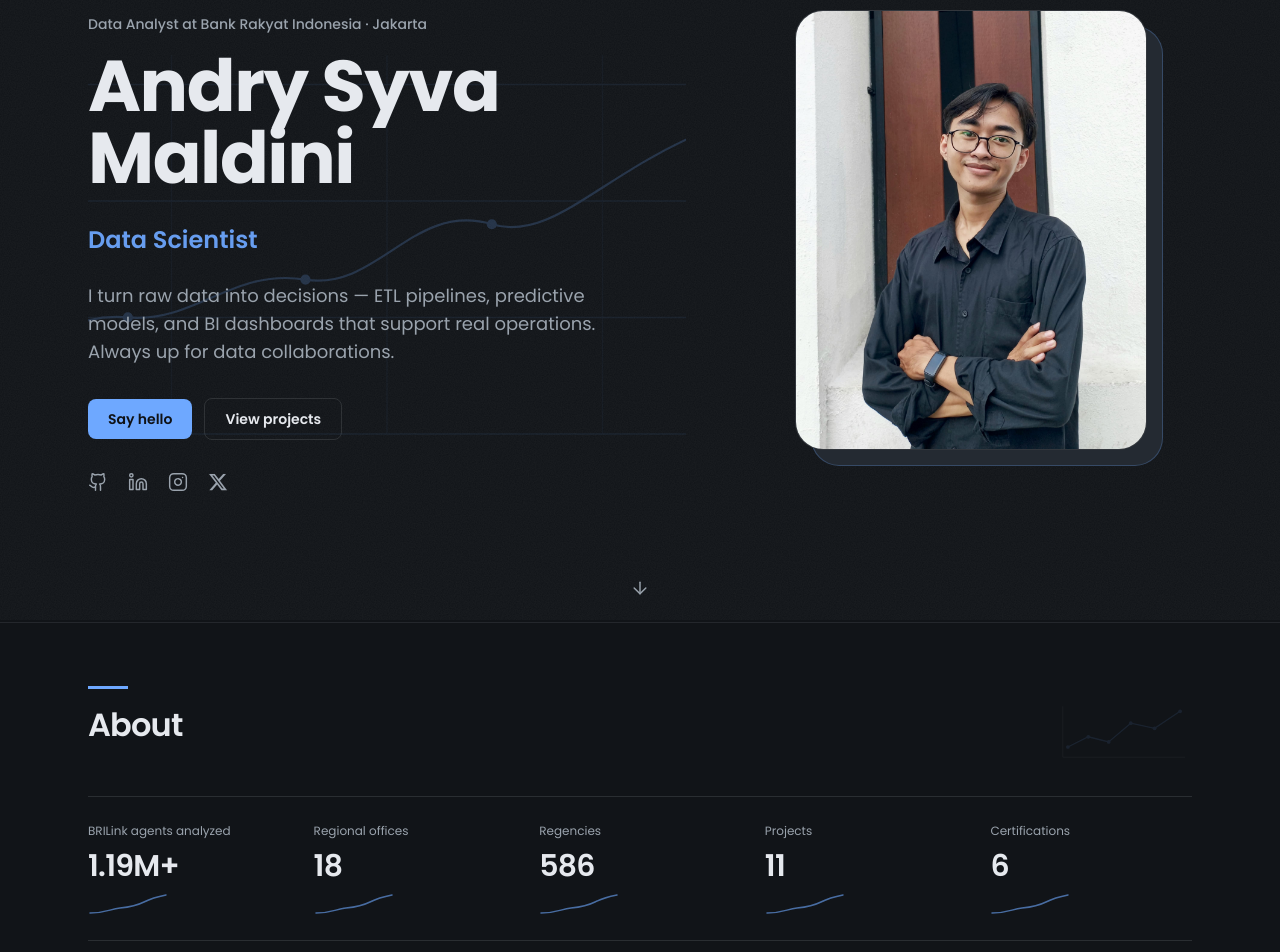
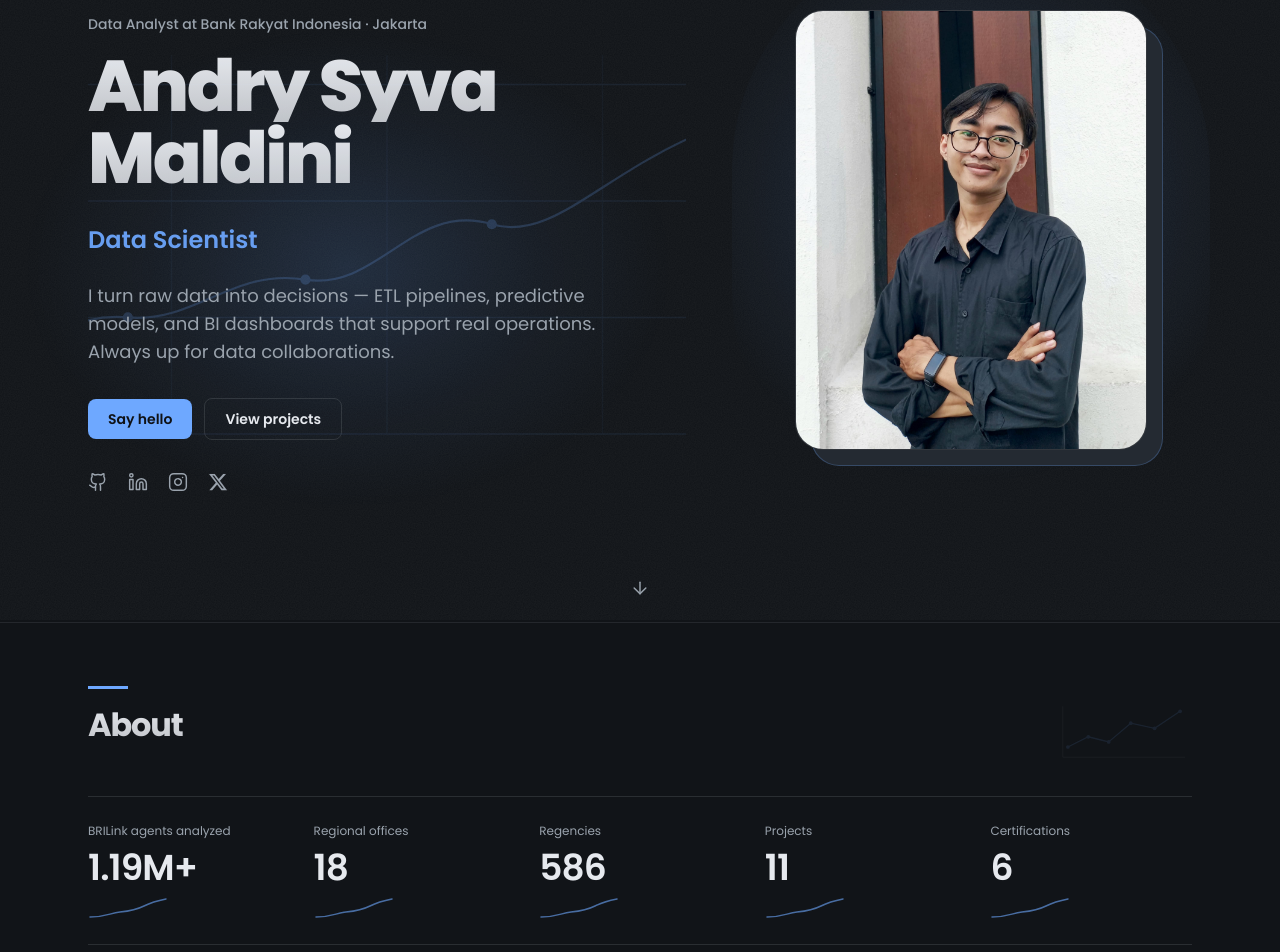
Before and after one commit to andrymldni/portofolio, a Next.js app: page / in a window 1280 px wide. Shown: the part 180-1132 px from the top of the page. Built offline with nearby package versions, Linux system fonts and the light colour scheme.

Commit message:
Dark by default; card depth, hero glow, glowing borders, bolder type

```diff
--- a/src/app/globals.css
+++ b/src/app/globals.css
@@ -957,3 +957,144 @@ main > section[id]::before {
 :root[data-theme="light"] .cv-paper {
   box-shadow: 0 20px 50px -24px rgb(var(--ink) / 0.16), 0 0 0 1px rgb(var(--ink) / 0.14);
 }
+
+/* =============================================================================
+   Task N additions: dark-default depth, hero accent light, glowing card
+   borders on fine pointers, and bolder display typography.
+============================================================================= */
+
+/* Card depth: an inner top highlight plus a soft layered shadow. */
+:root:not([data-theme="light"]) .card,
+:root:not([data-theme="light"]) .section-band-panel {
+  box-shadow:
+    inset 0 1px 0 rgb(var(--ink) / 0.06),
+    0 1px 2px rgba(0, 0, 0, 0.3),
+    0 14px 32px -20px rgba(0, 0, 0, 0.6);
+}
+:root[data-theme="light"] .card,
+:root[data-theme="light"] .section-band-panel {
+  box-shadow:
+    inset 0 1px 0 rgba(255, 255, 255, 0.85),
+    0 8px 20px -16px rgb(var(--ink) / 0.22);
+}
+:root:not([data-theme="light"]) :is(.command-dialog, .modal-backdrop [role="dialog"]) {
+  box-shadow:
+    inset 0 1px 0 rgb(var(--ink) / 0.07),
+    0 2px 4px rgba(0, 0, 0, 0.32),
+    0 28px 64px -28px rgba(0, 0, 0, 0.7);
+}
+:root:not([data-theme="light"]) .certificate-pose > .card:has(> button[aria-haspopup="dialog"]) {
+  box-shadow:
+    inset 0 1px 0 rgb(var(--ink) / 0.06),
+    0 2px 4px rgba(0, 0, 0, 0.3),
+    0 22px 44px -24px rgba(0, 0, 0, 0.66);
+}
+
+/* Hero accent light: static radial gradients, no blur or animation. */
+.hero-name-glow {
+  position: absolute;
+  z-index: -20;
+  left: -10%;
+  top: 12%;
+  width: min(40rem, 120%);
+  aspect-ratio: 1.35;
+  pointer-events: none;
+  background: radial-gradient(
+    ellipse at center,
+    rgb(var(--brand) / 0.16) 0%,
+    rgb(var(--brand) / 0.05) 42%,
+    transparent 72%
+  );
+}
+.hero-portrait-glow {
+  position: absolute;
+  z-index: -10;
+  inset: -18%;
+  border-radius: 9999px;
+  pointer-events: none;
+  background: radial-gradient(
+    circle at 50% 45%,
+    rgb(var(--brand) / 0.24) 0%,
+    rgb(var(--brand) / 0.07) 42%,
+    transparent 70%
+  );
+}
+:root[data-theme="light"] .hero-name-glow,
+:root[data-theme="light"] .hero-portrait-glow {
+  opacity: 0.55;
+}
+
+/* A masked gradient border that follows the card edge on hover. */
+@media (hover: hover) and (pointer: fine) and (prefers-reduced-motion: no-preference) {
+  .project-card::after,
+  .certificate-pose > .card::after {
+    content: "";
+    position: absolute;
+    inset: 0;
+    z-index: 2;
+    border-radius: inherit;
+    padding: 1px;
+    pointer-events: none;
+    opacity: 0;
+    transition: opacity 200ms ease;
+    background: radial-gradient(
+      circle at var(--pointer-x, 78%) var(--pointer-y, 0%),
+      rgb(var(--brand) / 0.95) 0%,
+      rgb(var(--brand) / 0.35) 24%,
+      transparent 52%
+    );
+    -webkit-mask:
+      linear-gradient(#000 0 0) content-box,
+      linear-gradient(#000 0 0);
+    mask:
+      linear-gradient(#000 0 0) content-box,
+      linear-gradient(#000 0 0);
+    -webkit-mask-composite: xor;
+    mask-composite: exclude;
+  }
+  .certificate-pose > .card::after {
+    background: conic-gradient(
+      from 205deg at 50% 50%,
+      transparent 0 28%,
+      rgb(var(--brand) / 0.9) 40%,
+      transparent 52% 100%
+    );
+  }
+  .project-card:hover::after,
+  .certificate-pose > .card:hover::after {
+    opacity: 1;
+  }
+}
+
+/* Bolder display type with a gentle vertical ink gradient. */
+.section-heading h2,
+#experience h2 {
+  font-weight: 700;
+  letter-spacing: -0.035em;
+}
+.hero-surface h1 {
+  font-weight: 800;
+  letter-spacing: -0.035em;
+}
+.section-title-line,
+#experience h2,
+.hero-surface .name-line {
+  background-image: linear-gradient(
+    180deg,
+    rgb(var(--ink)) 0%,
+    rgb(var(--ink) / 0.82) 100%
+  );
+  -webkit-background-clip: text;
+  background-clip: text;
+  color: rgb(var(--ink));
+  -webkit-text-fill-color: transparent;
+}
+@supports not ((-webkit-background-clip: text) or (background-clip: text)) {
+  .section-title-line,
+  #experience h2,
+  .hero-surface .name-line {
+    background-image: none;
+    color: rgb(var(--ink));
+    -webkit-text-fill-color: currentColor;
+  }
+}
--- a/src/app/layout.tsx
+++ b/src/app/layout.tsx
@@ -25,11 +25,8 @@ const poppins = localFont({
 });
 
 export const viewport: Viewport = {
-  themeColor: [
-    { media: "(prefers-color-scheme: light)", color: "#f3f5f8" },
-    { media: "(prefers-color-scheme: dark)", color: "#111418" },
-  ],
-  colorScheme: "light dark",
+  themeColor: "#111418",
+  colorScheme: "dark light",
 };
 
 const SITE_TITLE = "Andry Syva Maldini – Data Analyst & Data Scientist Portfolio";
@@ -126,8 +123,7 @@ const themeInit = `(() => {
   try {
     const key = 'theme';
     const saved = localStorage.getItem(key);
-    const mql = window.matchMedia('(prefers-color-scheme: dark)');
-    const theme = saved || (mql.matches ? 'dark' : 'light');
+    const theme = saved === 'light' || saved === 'dark' ? saved : 'dark';
     document.documentElement.dataset.theme = theme;
   } catch {}
 })();`;
@@ -138,7 +134,7 @@ export default function RootLayout({
   children: React.ReactNode;
 }) {
   return (
-    <html lang="en" suppressHydrationWarning>
+    <html lang="en" data-theme="dark" suppressHydrationWarning>
       <head>
         <script dangerouslySetInnerHTML={{ __html: themeInit }} />
         <script
--- a/src/components/sections/About.tsx
+++ b/src/components/sections/About.tsx
@@ -118,12 +118,12 @@ export default function About() {
 
       <RevealGroup delay={0.1} gap={0.12}>
         <p className="text-sm font-medium text-muted">What I work on</p>
-        <ol className="mt-3">
+        <ol className="mt-3 space-y-3">
           {FOCUS.map((item, i) => (
             <motion.li
               key={item.title}
               variants={rise}
-              className="grid gap-2 border-t border-line py-5 sm:grid-cols-[2.5rem_1fr] sm:gap-4"
+              className="card grid gap-2 p-5 sm:grid-cols-[2.5rem_1fr] sm:gap-4"
             >
               <span className="text-sm font-medium text-muted">
                 {String(i + 1).padStart(2, "0")}
--- a/src/components/sections/Experience.tsx
+++ b/src/components/sections/Experience.tsx
@@ -39,6 +39,7 @@ function ExperienceItem({
         />
       )}
 
+      <div className="card p-5 sm:p-6">
         <div className="flex flex-wrap items-start justify-between gap-x-6 gap-y-2">
           <div className="min-w-0">
             <h3 className="text-lg font-semibold leading-snug text-ink">
@@ -91,6 +92,7 @@ function ExperienceItem({
             />
           </button>
         )}
+      </div>
     </li>
   );
 }
@@ -104,7 +106,7 @@ export default function Experience() {
             aria-hidden="true"
             className="mb-4 block h-[3px] w-10 origin-left bg-brand"
           />
-          <h2 className="text-2xl font-semibold leading-tight tracking-tight md:text-[2rem]">
+          <h2 className="text-2xl font-bold leading-tight tracking-tight md:text-[2rem]">
             Experience
           </h2>
           <p className="mt-3 max-w-sm leading-relaxed text-muted">
--- a/src/components/sections/Hero.tsx
+++ b/src/components/sections/Hero.tsx
@@ -65,6 +65,7 @@ export default function Hero() {
       <div className="grid items-center gap-12 md:grid-cols-[1.15fr_0.85fr] md:gap-10 lg:gap-16">
         {/* Copy */}
         <motion.div style={{ y: copyY, opacity: copyOpacity }} className="relative">
+          <div aria-hidden="true" className="hero-name-glow" />
           <HeroChart />
           <motion.div
             variants={stagger(0.1, 0.1)}
@@ -81,7 +82,7 @@ export default function Hero() {
             </motion.p>
 
             <h1
-              className="mt-4 text-[2.75rem] font-bold leading-[1.02] tracking-[-0.02em] sm:text-6xl lg:text-[4.5rem]"
+              className="mt-4 text-[2.75rem] font-extrabold leading-[1.02] tracking-[-0.02em] sm:text-6xl lg:text-[4.5rem]"
             >
               <span className="sr-only">Andry Syva Maldini</span>
               <span aria-hidden="true" className="name-mask block overflow-hidden pb-[0.08em]">
@@ -173,6 +174,7 @@ export default function Hero() {
               ref={photoRef}
               className="pointer-surface pointer-tilt relative aspect-[4/5]"
             >
+              <div aria-hidden="true" className="hero-portrait-glow" />
               {/* Offset grey block behind the photo: a paper cut-out, not a glow. */}
               <div
                 aria-hidden="true"
--- a/src/components/sections/ImpactStats.tsx
+++ b/src/components/sections/ImpactStats.tsx
@@ -75,7 +75,7 @@ export default function ImpactStats() {
       {stats.map((stat) => (
         <div key={stat.label} className="min-w-0 last:col-span-2 sm:last:col-span-1">
           <dt className="text-xs leading-relaxed text-muted">{stat.label}</dt>
-          <dd className="mt-2 text-2xl font-semibold tabular-nums tracking-tight text-ink sm:text-3xl">
+          <dd className="mt-2 text-3xl font-semibold tabular-nums tracking-tight text-ink sm:text-4xl">
             <span className="sr-only">{stat.final ?? stat.value}</span>
             <span aria-hidden="true" data-count>{stat.final ?? stat.value}</span>
             {/* The same unlabeled rising flourish for every count, not a data series. */}
--- a/src/components/ui/Section.tsx
+++ b/src/components/ui/Section.tsx
@@ -27,8 +27,8 @@ export default function Section({
   const isSplit = layout === "split";
   const isBand = layout === "band";
   const titleClass = isBand
-    ? "overflow-hidden pb-[0.08em] text-3xl font-semibold leading-tight tracking-tight sm:text-4xl md:text-[2.75rem]"
-    : "overflow-hidden pb-[0.08em] text-2xl font-semibold leading-tight tracking-tight md:text-[2rem]";
+    ? "overflow-hidden pb-[0.08em] text-3xl font-bold leading-tight tracking-tight sm:text-4xl md:text-[2.75rem]"
+    : "overflow-hidden pb-[0.08em] text-2xl font-bold leading-tight tracking-tight md:text-[2rem]";
 
   const header = (
     <header
@@ -58,7 +58,7 @@ export default function Section({
         id={id || title.toLowerCase().replace(/\s+/g, "-")}
         className={`relative py-12 md:py-16 ${className ?? ""}`}
       >
-        <div className="relative overflow-hidden rounded-2xl border border-line bg-surface/60 px-5 py-10 sm:px-8 md:px-10 md:py-12">
+        <div className="section-band-panel relative overflow-hidden rounded-2xl border border-line bg-surface/60 px-5 py-10 sm:px-8 md:px-10 md:py-12">
           <div className="relative">
             {motif && <SectionMotif kind={motif} placement="heading" />}
             {header}
--- a/src/hooks/usePointerSurface.ts
+++ b/src/hooks/usePointerSurface.ts
@@ -25,6 +25,8 @@ export function usePointerSurface<T extends HTMLElement>(ref: RefObject<T | null
       cancelAnimationFrame(frame);
       frame = 0;
       element.style.setProperty("--tilt-angle", "0deg");
+      element.style.removeProperty("--pointer-x");
+      element.style.removeProperty("--pointer-y");
     };
     const paint = () => {
       frame = 0;
@@ -38,6 +40,8 @@ export function usePointerSurface<T extends HTMLElement>(ref: RefObject<T | null
       element.style.setProperty("--tilt-axis-x", `${magnitude ? axisX / magnitude : 1}`);
       element.style.setProperty("--tilt-axis-y", `${magnitude ? axisY / magnitude : 0}`);
       element.style.setProperty("--tilt-angle", `${Math.min(1, magnitude) * maxTilt}deg`);
+      element.style.setProperty("--pointer-x", `${x * 100}%`);
+      element.style.setProperty("--pointer-y", `${y * 100}%`);
     };
     const move = (event: PointerEvent) => {
       if (event.pointerType !== "mouse") return;
```
Lines whose indentation alone changed are shown as unchanged.
